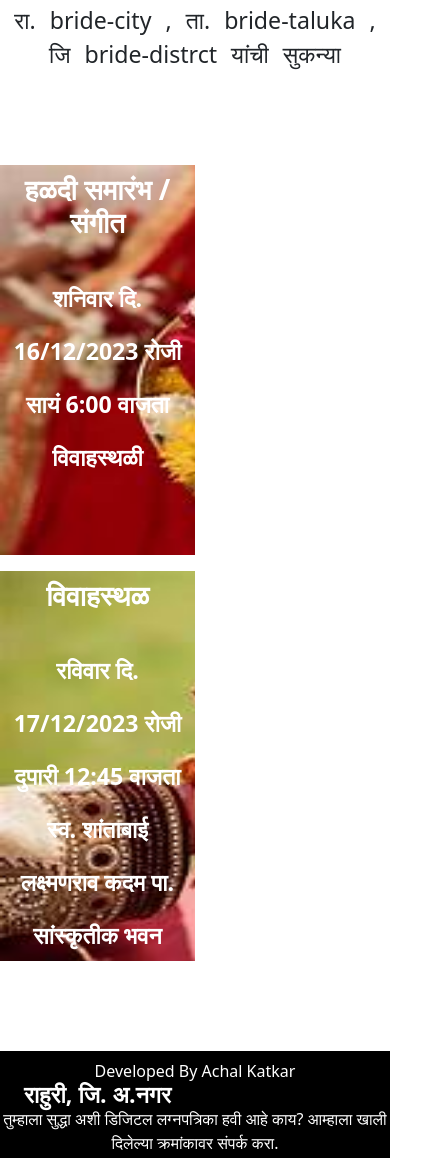
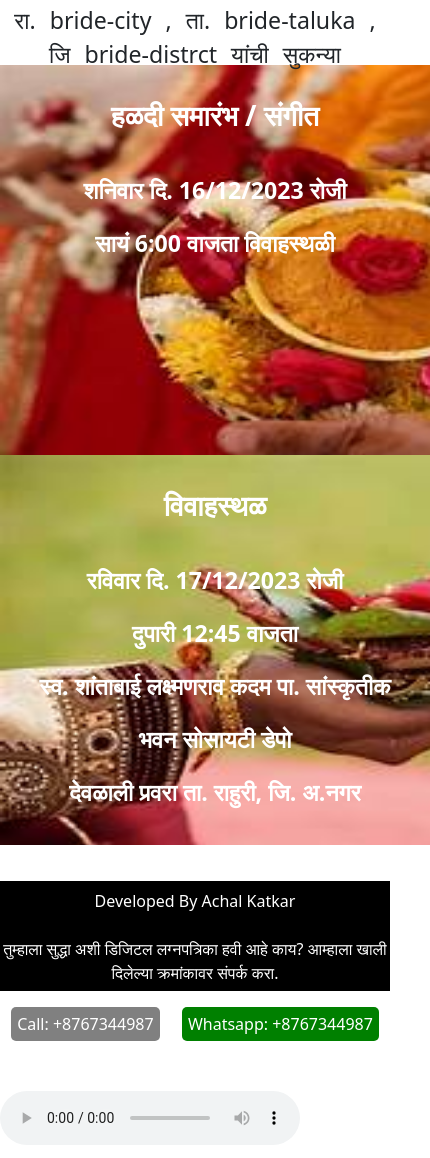
Before and after one commit to achalkatkar/kuku-sister-weds, a plain HTML site: page index.html in a window 390 px wide. Shown: the part 2419-3577 px from the top of the page, 430 px wide, since content can reach past the window. Drawn offline with nearby package versions, Linux system fonts and the light colour scheme.

Commit message:
added div

```diff
--- a/style.css
+++ b/style.css
@@ -90,16 +90,14 @@
     border-radius: 0px 0px 0px 600px;
 }
 
-.e-conatiner{
-    background-color: brown;
+.e-container{
     height: 400px;
     display: flex;
     flex-wrap: wrap;
+}
 
-}
 .haldi-container{
     height: 390px;
-    background-color: cadetblue;
     width: 50%;
     text-align: center;
     background-image: url(./images/haldi-content.jpg);
@@ -109,7 +107,6 @@
 
 .shadi-container{
     height: 390px;
-    background-color: rgb(64, 71, 173);
     width: 50%;
     text-align: center;
     background-image: url(./images/wedding.jpg);
@@ -210,7 +207,17 @@
     }
 
     .e-container{
-        margin-top: 310px;
+        margin-top: 210px;
+        display: block;
+        height: 800px;
+    }
+    .haldi-container{
+        width: 430px;
+        padding: 10px;
+    }
+    .shadi-container{
+        width: 430px;
+        padding: 10px;
     }
 
   }
```
Also changed, not shown: index.html (+24 -2 lines).
